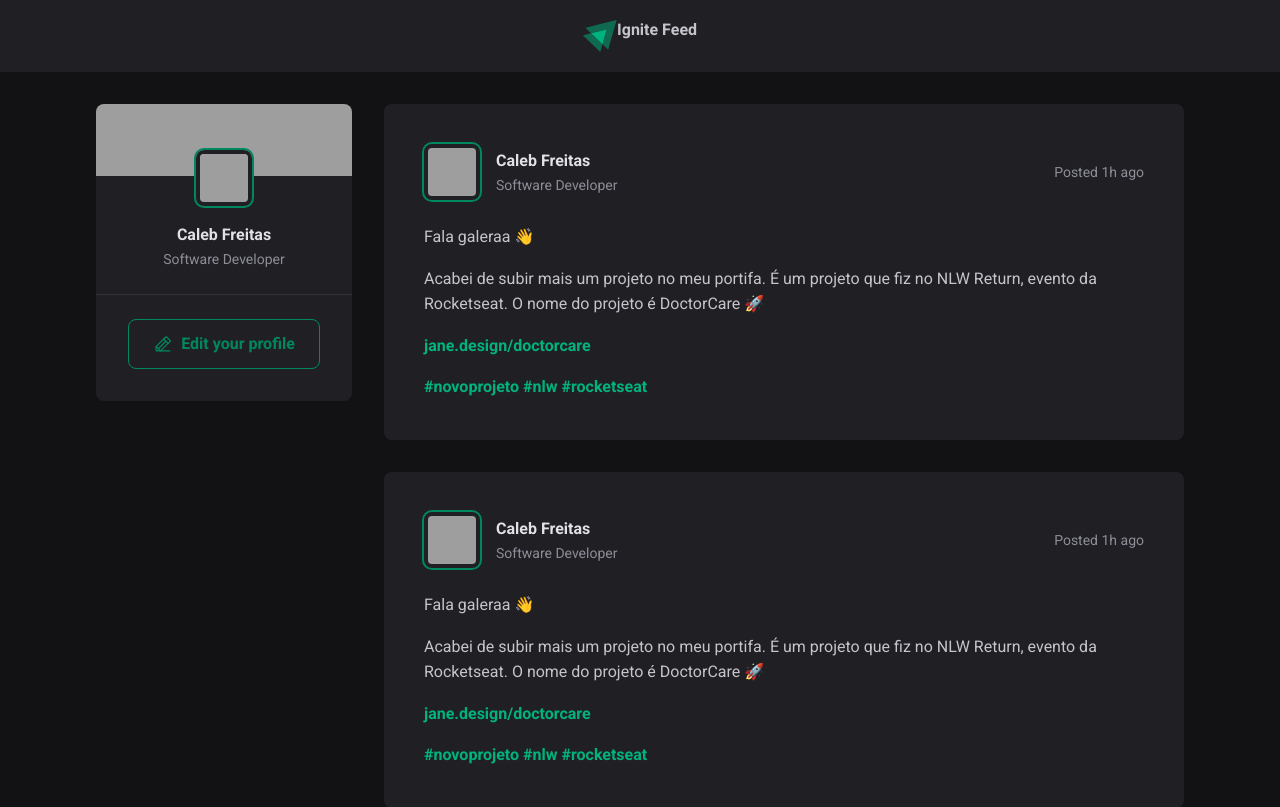
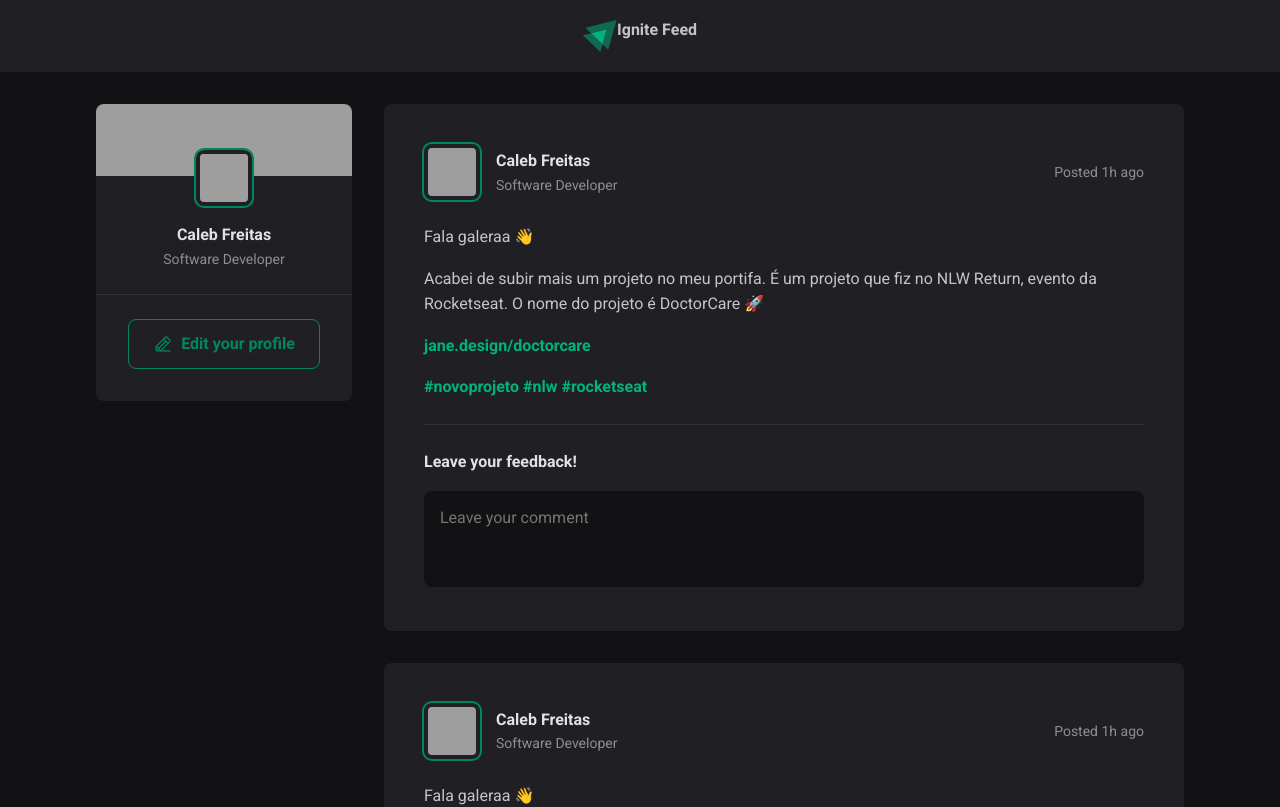
Before and after one commit to caleb-freitas/ignite-feed, a React (Vite) app in the folder ignite-feed/: page / in a window 1280 px wide. Shown: the top 807 px of the page. Built offline with nearby package versions, Linux system fonts and the light colour scheme; grey boxes are pictures that could not be loaded.

Commit message:
feat: added comment form

```diff
--- a/ignite-feed/src/components/Post.jsx
+++ b/ignite-feed/src/components/Post.jsx
@@ -27,6 +27,13 @@
           </p>
         </p>
       </div>
+      <form className={styles.commentForm}>
+        <strong>Leave your feedback!</strong>
+        <textarea placeholder='Leave your comment'></textarea>
+        <footer>
+          <button type='submit'>Publish</button>
+        </footer>
+      </form>
     </article>
   )
 }
--- a/ignite-feed/src/components/Post.module.css
+++ b/ignite-feed/src/components/Post.module.css
@@ -67,3 +67,54 @@
   color: var(--gray-400);
   line-height: 1.6;
 }
+
+.commentForm {
+  width: 100%;
+  margin-top: 1.5rem;
+  padding-top: 1.5rem;
+  border-top: 1px solid var(--gray-600);
+}
+
+.commentForm>strong {
+  line-height: 1.6;
+  color: var(--gray-100)
+}
+
+.commentForm textarea {
+  width: 100%;
+  background: var(--gray-900);
+  border: 0;
+  resize: none;
+  height: 6rem;
+  padding: 1rem;
+  border-radius: 8px;
+  color: var(--gray-100);
+  line-height: 1.4;
+  margin-top: 1rem;
+}
+
+.commentForm footer {
+  visibility: hidden;
+  max-height: 0;
+}
+
+.commentForm:focus-within footer {
+  visibility: visible;
+  max-height: none;
+}
+
+.commentForm button[type=submit] {
+  padding: 1rem 1.5rem;
+  margin-top: 1rem;
+  border-radius: 8px;
+  border: 0;
+  background: var(--green-500);
+  color: var(--white);
+  font-weight: bold;
+  cursor: pointer;
+  transition: background-color 0.2s;
+}
+
+.commentForm button[type=submit]:hover {
+  background: var(--green-300);
+}
--- a/ignite-feed/src/global.css
+++ b/ignite-feed/src/global.css
@@ -9,6 +9,11 @@
   --gray-900: #121214;
   --green-300: #00B37E;
   --green-500: #00875f;
+}
+
+:focus {
+  outline: transparent;
+  box-shadow: 0 0 0 2px var(--green-500);
 }
 
 * {
```
